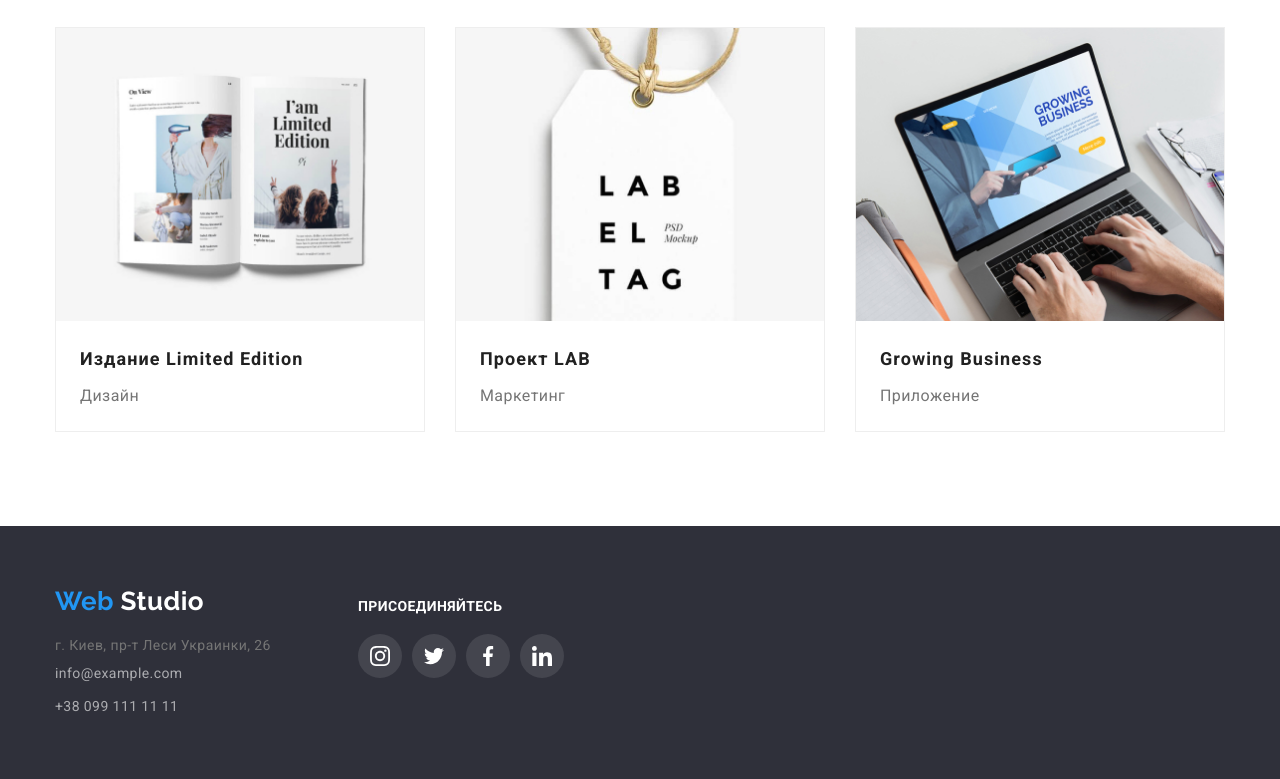
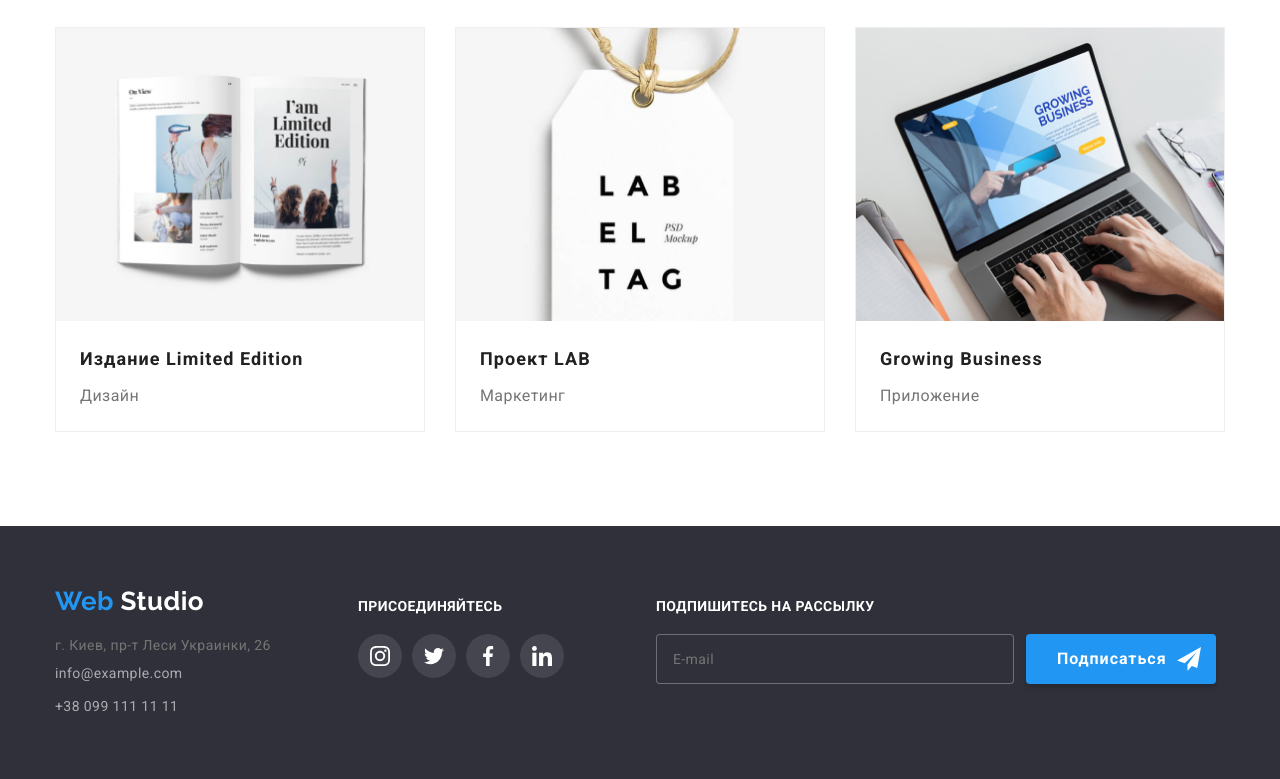
Before and after one commit to AnnaMyzika/goit-markup-hw-06, a plain HTML site: page portfolio.html in a window 1280 px wide. Shown: the part 1113-1892 px from the top of the page. Drawn offline with Linux system fonts and the light colour scheme.

Commit message:
исправлено оформление и позиционирование кнопки подписки в подвале

```diff
--- a/css/styles.css
+++ b/css/styles.css
@@ -235,6 +235,8 @@ img {
   border-color: transparent;
   color: var(--title-dark-theme-color);
   background-color: var(--accent-color);
+
+  cursor: pointer;
 }
 
 /*особенности*/
@@ -564,21 +566,20 @@ img {
   color: var(--title-dark-theme-color);
 }
 
+/* форма подписки */
+
 .subscription {
+  display: block;
   margin-bottom: 20px;
 }
 
-.subscription-form {
+.footer-subscription-wrapper {
   display: flex;
-  justify-content: flex-end;
-  align-items: center;
-  flex-basis: auto;
-  margin-right: -12px;
-  margin-bottom: -20px;
+  /* justify-content: center;
+  align-items: center; */
 }
 
 .footer-subscription {
-  box-sizing: border-box;
   padding-left: 92px;
   padding-top: 72px;
   padding-bottom: 94px;
@@ -592,12 +593,39 @@ img {
   border-radius: 4px;
   background-color: #2f303a;
   margin-right: 12px;
+  padding-left: 16px;
+
+  line-height: 1.25;
+  letter-spacing: 0.03em;
+  color: rgba(255, 255, 255, 0.6);
 }
 
-/* .footer-subscription-svg {
-  width: 24px;
-  height: 24px;
-} */
+.subscription-btn {
+  display: flex;
+  justify-content: center;
+  align-items: center;
+
+  font-weight: 700;
+  font-size: 16px;
+  line-height: 1.87;
+  align-items: center;
+  text-align: center;
+  letter-spacing: 0.06em;
+
+  box-shadow: 0px 4px 4px rgba(0, 0, 0, 0.15);
+  border-radius: 4px;
+  border-color: transparent;
+  color: var(--title-dark-theme-color);
+  background-color: var(--accent-color);
+
+  padding-left: 29px;
+  padding-right: 13px;
+  cursor: pointer;
+}
+
+.footer-subscription-svg {
+  margin-left: 10px;
+}
 
 /*портфолио*/
 
@@ -787,6 +815,7 @@ img {
   left: 42px;
   transform: translateY(-50%);
   transition: transform 250ms cubic-bezier(0.4, 0, 0.2, 1);
+  cursor: pointer;
 }
 
 .modal-form-input {
@@ -816,6 +845,7 @@ img {
   width: 100%;
   height: 120px;
   resize: none;
+  cursor: pointer;
 }
 
 .modal-form-textarea-wrapper {
@@ -828,6 +858,7 @@ img {
   top: 12px;
   left: 16px;
   transition: transform 250ms cubic-bezier(0.4, 0, 0.2, 1);
+  cursor: pointer;
 }
 
 .modal-form-input:focus ~ .modal-form-label,
@@ -889,10 +920,6 @@ img {
   border-color: var(--accent-color);
 }
 
-.modal-form .modal-btn {
-  cursor: pointer;
-}
-
 .modal-close-btn {
   position: absolute;
   top: 8px;
--- a/portfolio.html
+++ b/portfolio.html
@@ -303,6 +303,7 @@
     </main>
 
     <!--подвал-сайта-->
+
     <footer class="footer">
       <div class="container">
         <div class="footer-coordinates">
@@ -375,6 +376,26 @@
             </li>
           </ul>
         </div>
+        <!--форма подписки-->
+        <div class="footer-subscription">
+          <b class="subscription">Подпишитесь на рассылку</b>
+          <div class="footer-subscription-wrapper">
+            <form action="#" class="subscription-form">
+              <input
+                type="email"
+                name="user-mail"
+                class="subscription-form-input"
+                placeholder="E-mail"
+              />
+            </form>
+            <button type="button" class="subscription-btn">
+              Подписаться
+              <svg class="footer-subscription-svg" width="24" height="24">
+                <use href="./images/sprite.svg#icon-send"></use>
+              </svg>
+            </button>
+          </div>
+        </div>
       </div>
     </footer>
   </body>
```
Also changed, not shown: index.html (+9 -3 lines).
